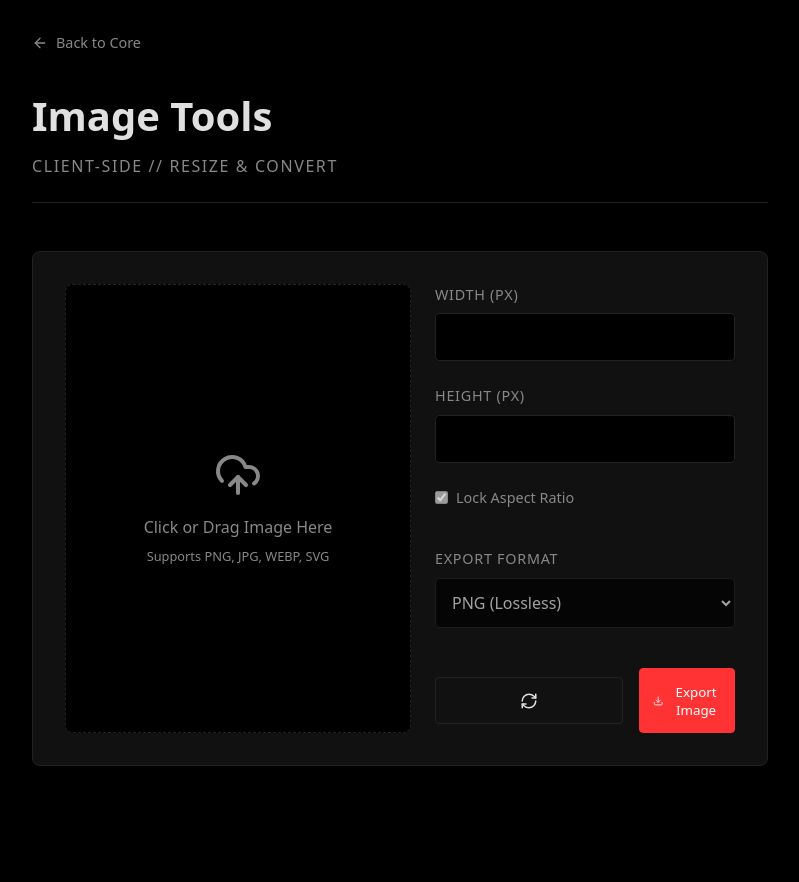
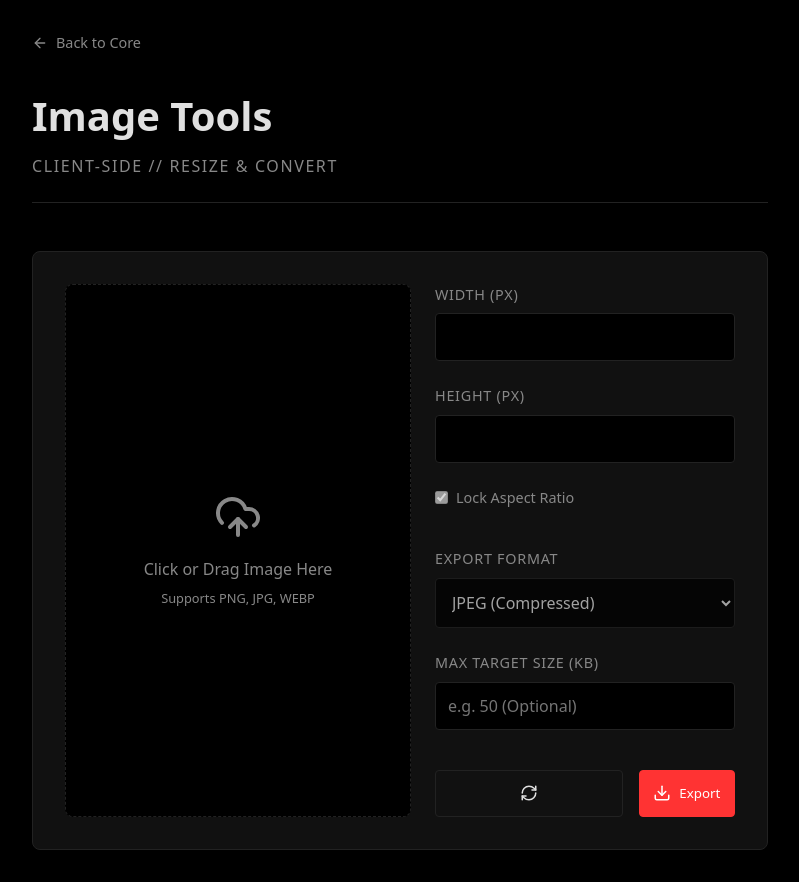
Before and after one commit to git404x/AegisKit, a Next.js app: page /image in a window 1280 px wide. Shown: the whole page, without its empty margins (240-1039 px from the left). Before the commit the page ends 800 px from the top, so only its background shows below. Built offline with nearby package versions, Linux system fonts and the light colour scheme.

Commit message:
feat(image): compression algo for strit file size

```diff
--- a/src/components/tools/ImageCore.js
+++ b/src/components/tools/ImageCore.js
@@ -1,12 +1,7 @@
 "use client";
 
 import { useState, useRef, useEffect } from "react";
-import {
-  UploadCloud,
-  Download,
-  Image as ImageIcon,
-  RefreshCw,
-} from "lucide-react";
+import { UploadCloud, Download, RefreshCw } from "lucide-react";
 import styles from "./ImageCore.module.css";
 
 export default function ImageCore() {
@@ -14,8 +9,12 @@ export default function ImageCore() {
   const [originalDims, setOriginalDims] = useState({ w: 0, h: 0 });
   const [width, setWidth] = useState(0);
   const [height, setHeight] = useState(0);
-  const [format, setFormat] = useState("image/png");
+  const [format, setFormat] = useState("image/jpeg"); // Default to JPEG for compression
   const [maintainRatio, setMaintainRatio] = useState(true);
+
+  // New Compression States
+  const [targetKB, setTargetKB] = useState("");
+  const [isProcessing, setIsProcessing] = useState(false);
 
   const fileInputRef = useRef(null);
   const canvasRef = useRef(null);
@@ -54,10 +53,8 @@ export default function ImageCore() {
     }
   };
 
-  // Redraw canvas whenever image or dimensions change
   useEffect(() => {
     if (!imageSrc || !canvasRef.current) return;
-
     const canvas = canvasRef.current;
     const ctx = canvas.getContext("2d");
     const img = new Image();
@@ -71,31 +68,74 @@ export default function ImageCore() {
     img.src = imageSrc;
   }, [imageSrc, width, height]);
 
-  const handleExport = () => {
+  // Binary Search Compression Engine
+  const handleExport = async () => {
     if (!canvasRef.current) return;
+    setIsProcessing(true);
 
+    // Yield to the event loop so the "Processing..." UI can render
+    await new Promise((resolve) => setTimeout(resolve, 50));
+
+    try {
       const ext =
         format === "image/jpeg"
           ? "jpg"
           : format === "image/webp"
             ? "webp"
             : "png";
-    const dataUrl = canvasRef.current.toDataURL(format, 0.9); // 0.9 quality for lossy formats
+      let finalDataUrl;
+
+      // Only apply binary search if a target is set and format supports compression
+      if (targetKB && targetKB > 0 && format !== "image/png") {
+        const targetBytes = targetKB * 1024;
+        let minQ = 0.01;
+        let maxQ = 1.0;
+        let bestDataUrl = null;
+
+        // 10 Iterations is the sweet spot for rapid convergence
+        for (let i = 0; i < 10; i++) {
+          let currentQ = (minQ + maxQ) / 2;
+          let tempUrl = canvasRef.current.toDataURL(format, currentQ);
+
+          // Calculate exact byte size of the base64 payload
+          const base64Data = tempUrl.split(",")[1];
+          const sizeBytes = Math.ceil((base64Data.length * 3) / 4);
+
+          if (sizeBytes > targetBytes) {
+            maxQ = currentQ; // Too big, lower the ceiling
+          } else {
+            minQ = currentQ; // Fits! Raise the floor to get better visual quality
+            bestDataUrl = tempUrl;
+          }
+        }
+
+        // If even the lowest quality is too big, default to absolute lowest
+        finalDataUrl = bestDataUrl || canvasRef.current.toDataURL(format, 0.01);
+      } else {
+        // Standard lossless or high-quality export
+        finalDataUrl = canvasRef.current.toDataURL(format, 0.9);
+      }
 
       const link = document.createElement("a");
       link.download = `aegis-edit-${Date.now()}.${ext}`;
-    link.href = dataUrl;
+      link.href = finalDataUrl;
       link.click();
+    } catch (err) {
+      console.error("Export failed:", err);
+      alert("An error occurred during compression.");
+    } finally {
+      setIsProcessing(false);
+    }
   };
 
   const handleReset = () => {
     setImageSrc(null);
+    setTargetKB("");
     if (fileInputRef.current) fileInputRef.current.value = "";
   };
 
   return (
     <div className={styles.wrapper}>
-      {/* Visual Preview Area */}
       <div className={styles.previewSection}>
         {!imageSrc ? (
           <div
@@ -105,7 +145,7 @@ export default function ImageCore() {
             <UploadCloud size={48} style={{ marginBottom: "1rem" }} />
             <p>Click or Drag Image Here</p>
             <span style={{ fontSize: "0.8rem", marginTop: "0.5rem" }}>
-              Supports PNG, JPG, WEBP, SVG
+              Supports PNG, JPG, WEBP
             </span>
           </div>
         ) : (
@@ -120,7 +160,6 @@ export default function ImageCore() {
         />
       </div>
 
-      {/* Tools & Dimensions */}
       <div className={styles.controls}>
         <div className={styles.inputGroup}>
           <label className={styles.label}>
@@ -132,7 +171,7 @@ export default function ImageCore() {
             className={styles.input}
             value={width || ""}
             onChange={handleWidthChange}
-            disabled={!imageSrc}
+            disabled={!imageSrc || isProcessing}
           />
         </div>
 
@@ -146,7 +185,7 @@ export default function ImageCore() {
             className={styles.input}
             value={height || ""}
             onChange={handleHeightChange}
-            disabled={!imageSrc}
+            disabled={!imageSrc || isProcessing}
           />
         </div>
 
@@ -159,7 +198,7 @@ export default function ImageCore() {
             id="ratio"
             checked={maintainRatio}
             onChange={(e) => setMaintainRatio(e.target.checked)}
-            disabled={!imageSrc}
+            disabled={!imageSrc || isProcessing}
           />
           <label
             htmlFor="ratio"
@@ -179,36 +218,74 @@ export default function ImageCore() {
             className={styles.select}
             value={format}
             onChange={(e) => setFormat(e.target.value)}
-            disabled={!imageSrc}
+            disabled={!imageSrc || isProcessing}
           >
-            <option value="image/png">PNG (Lossless)</option>
             <option value="image/jpeg">JPEG (Compressed)</option>
             <option value="image/webp">WEBP (Modern)</option>
+            <option value="image/png">PNG (Lossless)</option>
           </select>
         </div>
 
+        {/* NEW: Target Size Engine */}
+        <div className={styles.inputGroup}>
+          <label className={styles.label}>Max Target Size (KB)</label>
+          <input
+            type="number"
+            className={styles.input}
+            value={targetKB}
+            onChange={(e) => setTargetKB(e.target.value)}
+            placeholder="e.g. 50 (Optional)"
+            disabled={!imageSrc || format === "image/png" || isProcessing}
+          />
+          {format === "image/png" && (
+            <span
+              style={{
+                fontSize: "0.8rem",
+                color: "var(--accent)",
+                marginTop: "0.25rem",
+              }}
+            >
+              *Target size requires JPEG or WEBP.
+            </span>
+          )}
+        </div>
+
         <div
-          className={styles.row}
-          style={{ marginTop: "auto", paddingTop: "1rem" }}
+          style={{
+            display: "flex",
+            gap: "1rem",
+            marginTop: "auto",
+            paddingTop: "1rem",
+          }}
         >
           <button
             onClick={handleReset}
             className={styles.btnSecondary}
-            disabled={!imageSrc}
+            disabled={!imageSrc || isProcessing}
           >
             <RefreshCw size={18} />
           </button>
           <button
             onClick={handleExport}
             className={styles.btnPrimary}
-            disabled={!imageSrc}
+            disabled={!imageSrc || isProcessing}
             style={{ flex: 1 }}
           >
+            {isProcessing ? (
+              <RefreshCw
+                size={18}
+                style={{ animation: "spin 1s linear infinite" }}
+              />
+            ) : (
               <Download size={18} />
-            Export Image
+            )}
+            {isProcessing ? "Compressing..." : "Export"}
           </button>
         </div>
       </div>
+
+      {/* Simple inline keyframe for the spinner */}
+      <style>{`@keyframes spin { 100% { transform: rotate(360deg); } }`}</style>
     </div>
   );
 }
```
Lines whose indentation alone changed are shown as unchanged.
